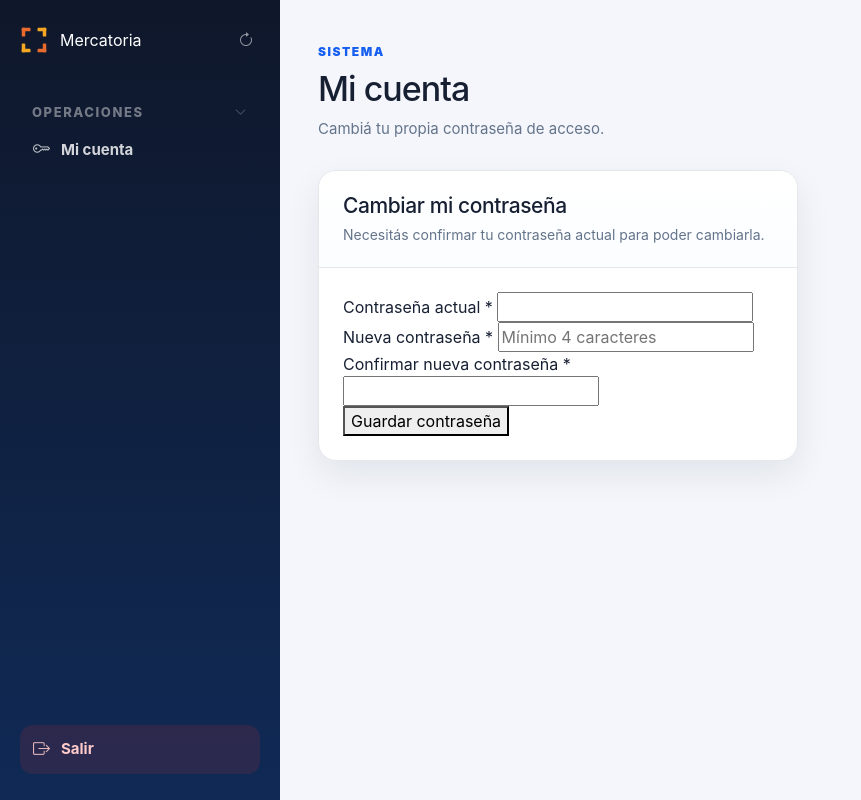
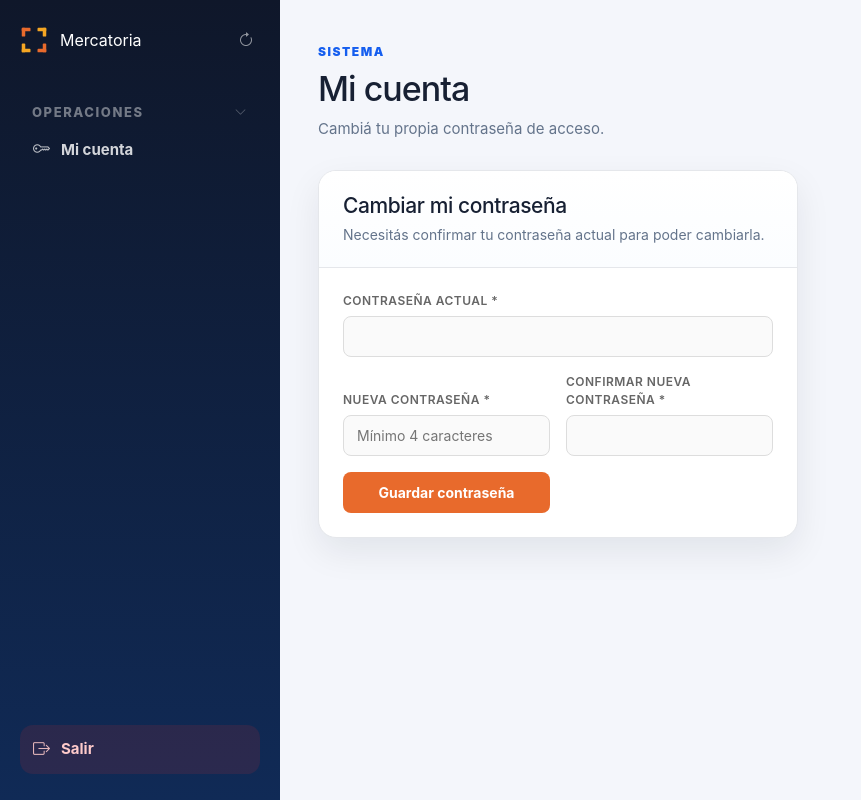
Before and after one commit to frankoaldos11-dotcom/Mercatoria-Trucks, a Flask app: template templates/admin/mi_cuenta.html in a window 1280 px wide. Shown: the whole page, without its empty margins (0-861 px from the left). Run offline with Flask 3, Linux system fonts and the light colour scheme; the template is opened without the code that fills it, so the values that code supplies are empty; some libraries are stand-ins or nearby versions.

Commit message:
Estilo consistente en pantalla Mi cuenta

```diff
--- a/templates/admin/mi_cuenta.html
+++ b/templates/admin/mi_cuenta.html
@@ -47,4 +47,75 @@
     </div>
 </section>
 
+<style>
+.alerta-exito {
+    background: #e6f7ee;
+    border: 1px solid #2ecc71;
+    color: #1a7a45;
+    padding: 14px 20px;
+    border-radius: 10px;
+    margin-bottom: 24px;
+    font-weight: 600;
+}
+
+.alerta-error {
+    background: #fdf0f0;
+    border: 1px solid #e74c3c;
+    color: #c0392b;
+    padding: 14px 20px;
+    border-radius: 10px;
+    margin-bottom: 24px;
+    font-weight: 600;
+}
+
+.form-crud-grid {
+    display: grid;
+    grid-template-columns: repeat(auto-fill, minmax(190px, 1fr));
+    gap: 16px;
+    align-items: end;
+}
+
+.form-crud-field label {
+    display: block;
+    font-size: 12px;
+    color: #666;
+    font-weight: 600;
+    text-transform: uppercase;
+    letter-spacing: .04em;
+    margin-bottom: 6px;
+}
+
+.input-crud {
+    width: 100%;
+    padding: 9px 13px;
+    border: 1px solid #ddd;
+    border-radius: 8px;
+    font-size: 14px;
+    box-sizing: border-box;
+    background: #fafafa;
+}
+
+.input-crud:focus {
+    outline: none;
+    border-color: #E86A2C;
+    background: var(--panel);
+}
+
+.form-crud-submit { display: flex; align-items: flex-end; }
+
+.btn-crud-primary {
+    width: 100%;
+    background: #E86A2C;
+    color: white;
+    padding: 10px 18px;
+    border: none;
+    border-radius: 8px;
+    font-size: 14px;
+    font-weight: 700;
+    cursor: pointer;
+}
+
+.btn-crud-primary:hover { background: #d95714; }
+</style>
+
 {% endblock %}
```
